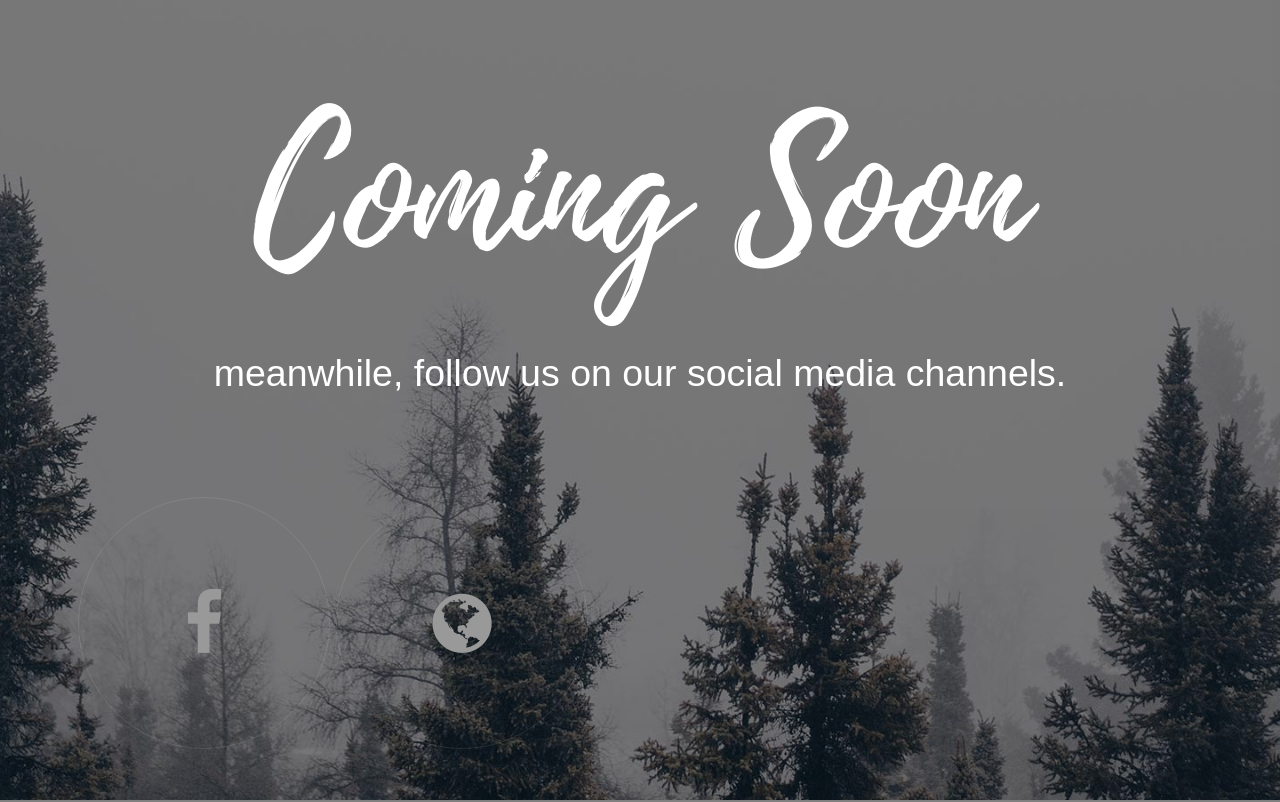
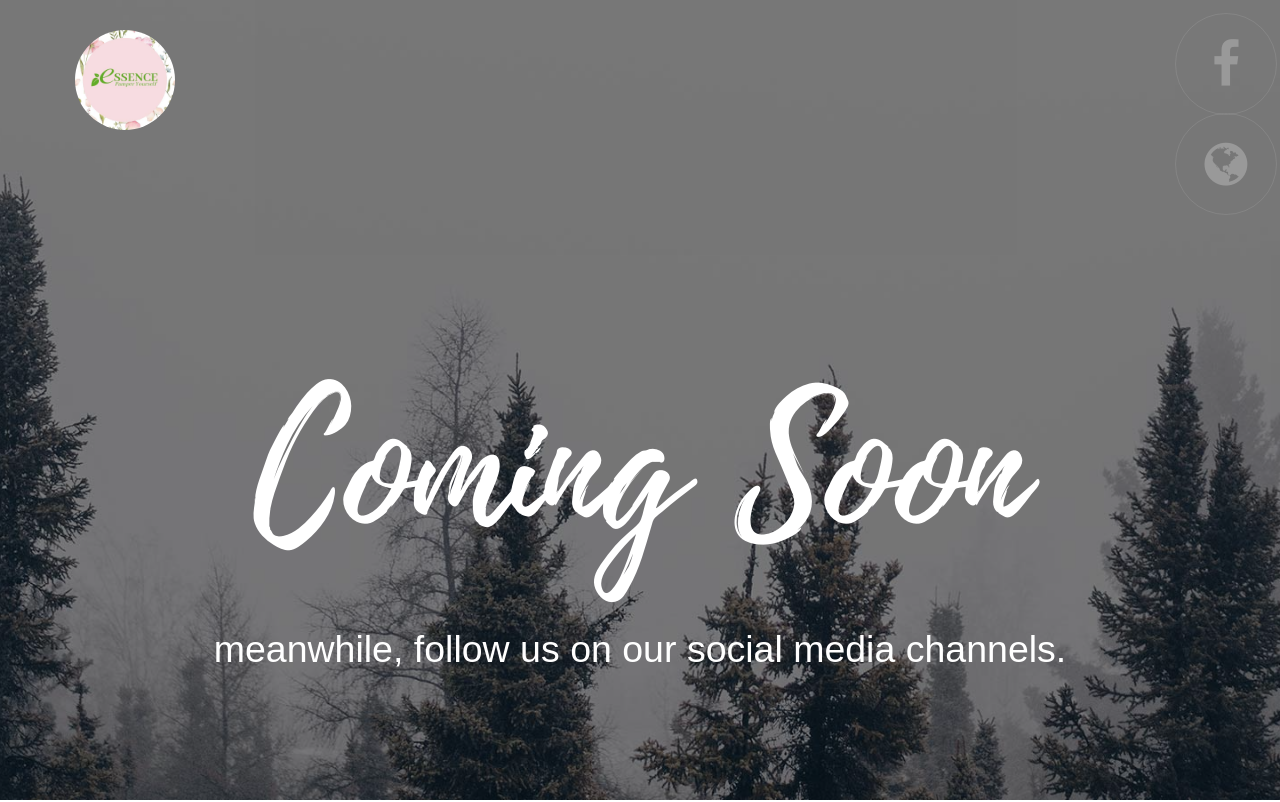
Before and after one commit to nawalmotors/theessence.github.io, a plain HTML site: page index.html in a window 1280 px wide. Drawn offline with Linux system fonts and the light colour scheme.

Commit message:
coming soon

```diff
--- a/index.html
+++ b/index.html
@@ -5,7 +5,7 @@
 	<meta charset="UTF-8">
 	<meta name="viewport" content="width=device-width, initial-scale=1">
 <!--===============================================================================================-->
-	<link rel="icon" type="image/png" href="images/icons/favicon.ico"/>
+	<link rel="icon" type="image/jpg" href="images/icons/essence.jpg"/>
 <!--===============================================================================================-->
 	<link rel="stylesheet" type="text/css" href="vendor/bootstrap/css/bootstrap.min.css">
 <!--===============================================================================================-->
@@ -23,16 +23,51 @@
 </head>
 <body>
 
-	<!--  -->
+
+
 	<div class="simpleslide100">
 		<div class="simpleslide100-item bg-img1" style="background-image: url('images/bg01.jpg');"></div>
 		<div class="simpleslide100-item bg-img1" style="background-image: url('images/bg02.jpg');"></div>
 		<div class="simpleslide100-item bg-img1" style="background-image: url('images/bg03.jpg');"></div>
 		<div class="simpleslide100-item bg-img1" style="background-image: url('images/bg04.jpg');"></div>
 	</div>
+<!--
+	<div class="flex-col-c-sb size1 overlay1 p-l-75 p-r-75 p-t-20 p-b-40 p-lr-15-sm">
+
+		<div class="w-full flex-w flex-sb-m">
+			<div class="wrappic1 m-r-30 m-t-10 m-b-10">
+				<a href="https://essencebyparulnpuja.business.site/"><img src="images/icons/essence.jpg" style="border-radius: 50%; width: 100px; height: 100px; overflow: hidden;" alt="The Essence"></a>
+			</div>
+			<div class="wrappic1 m-r-30 m-t-10 m-b-10" style="position: relative;">
+				<a href="https://www.facebook.com/essencebyparulandpuja/" class="size3 flex-c-m how-social trans-04 m-r-3 m-l-3 m-b-3 m-t-3" style="font-size: 50px; padding: 50px;">
+					<i class="fa fa-facebook"></i>
+				</a>
+			</div>
+			<div class="wrappic1 m-r-30 m-t-10 m-b-10" style="position: relative;">
+				<a href="https://essencebyparulnpuja.business.site/" class="size3 flex-c-m how-social trans-04 m-r-3 m-l-3 m-b-3 m-t-3" style="font-size: 50px; padding: 50px;">
+					<i class="fa fa-globe"></i>
+				</a>
+			</div>
+		</div> -->
 
 	<div class="flex-col-c-sb size1 overlay1 p-l-75 p-r-75 p-t-20 p-b-40 p-lr-15-sm">
-		<!--  -->
+		<div class="w-full flex-w flex-sb-m">
+			<div class="wrappic1 m-r-30 m-t-10 m-b-10">
+				<a href="https://essencebyparulnpuja.business.site/">
+					<img src="images/icons/essence.jpg" style="border-radius: 50%; width: 100px; height: 100px; overflow: hidden;" alt="The Essence">
+				</a>
+			</div>
+			<div class="wrappic1 m-t-10 m-b-10" style="position: absolute; top: 0; right: 0;">
+				<a href="https://www.facebook.com/essencebyparulandpuja/" class="size3 flex-c-m how-social trans-04 m-r-3 m-l-3 m-b-3 m-t-3" style="font-size: 50px; padding: 50px;">
+					<i class="fa fa-facebook"></i>
+				</a>
+			</div>
+			<div class="wrappic1 m-t-10 m-b-10" style="position: absolute; top: 100px; right: 0;">
+				<a href="https://essencebyparulnpuja.business.site/" class="size3 flex-c-m how-social trans-04 m-r-3 m-l-3 m-b-3 m-t-3" style="font-size: 50px; padding: 50px;">
+					<i class="fa fa-globe"></i>
+				</a>
+			</div>
+		</div>
 
 		<!--  -->
 		<div class="flex-col-c-m p-l-15 p-r-15 p-t-80 p-b-90">
@@ -43,18 +78,6 @@
 
 		</div>
 
-
-		<div class="flex-sb-m flex-w w-full">
-			<div class="flex-w flex-c-m m-t-10 m-b-10">
-				<a href="https://www.facebook.com/essencebyparulandpuja/" class="size3 flex-c-m how-social trans-04 m-r-3 m-l-3 m-b-3 m-t-3" style="font-size: 69px; padding: 125px;">
-					<i class="fa fa-facebook"></i>
-				</a>
-				<br><br>
-				<a href="https://essencebyparulnpuja.business.site/" class="size3 flex-c-m how-social trans-04 m-r-3 m-l-3 m-b-3 m-t-3" style="font-size: 69px; padding: 125px;">
-					<i class="fa fa-globe"></i>
-				</a>
-			</div>
-		</div>
 
 	</div>
 
```
Also changed, not shown: images/icons/essence.jpg (added).
